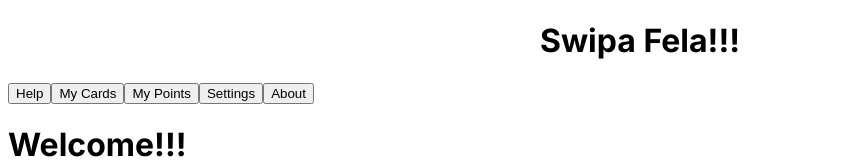
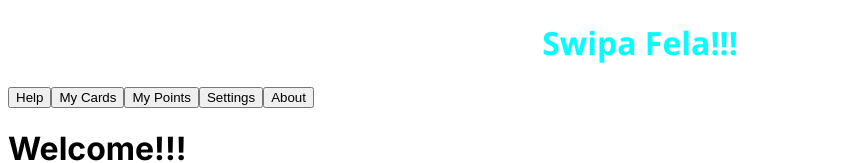
Before and after one commit to Otsile076/SQL-, a Next.js app in the folder my-first-sql-app/: page / in a window 1280 px wide. Shown: the top 163 px of the page, without its empty margins (0-858 px from the left). Built offline with nearby package versions, Linux system fonts and the light colour scheme.

Commit message:
css uodate

```diff
--- a/my-first-sql-app/src/app/Components/header/Header.css
+++ b/my-first-sql-app/src/app/Components/header/Header.css
@@ -1,3 +1,5 @@
 .head{
     text-align: center;
+    font-family: 'Segoe UI', Tahoma, Geneva, Verdana, sans-serif;
+    color: aqua;
 }
```
